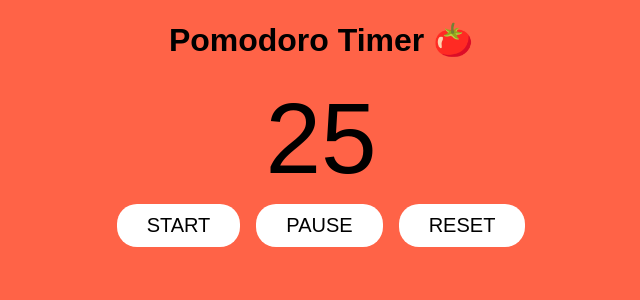
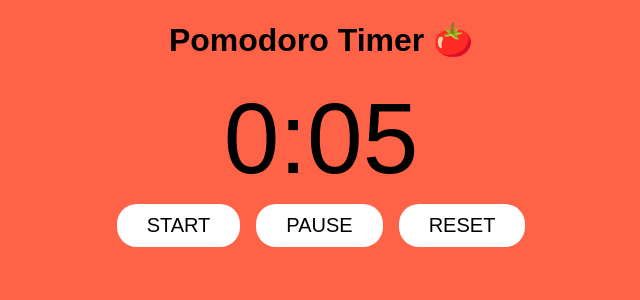
Before and after one commit to justinbansal/pomodoro, a React (Vite) app: page / in a window 1280 px wide. Shown: the top 300 px of the page, without its empty margins (319-959 px from the left). Built offline with nearby package versions, Linux system fonts and the light colour scheme.

Commit message:
Fix formatting of time and fix logic to prevent undefined time

```diff
--- a/src/TimeDisplay.jsx
+++ b/src/TimeDisplay.jsx
@@ -1,7 +1,14 @@
+import styled from "styled-components";
+
 function TimeDisplay({timeRemaining}) {
+  if (timeRemaining === undefined) return;
+  const minutes = Math.floor(timeRemaining / 60);
+  const seconds = timeRemaining - minutes * 60;
+  const formattedSeconds = seconds.toString().padStart(2, 0);
+
   return (
     <>
-      <span>{timeRemaining}</span>
+      <span>{minutes}:{formattedSeconds}</span>
     </>
   )
 }
--- a/src/Timer.jsx
+++ b/src/Timer.jsx
@@ -4,40 +4,38 @@ import TimeDisplay from "./TimeDisplay";
 import Button from "./Button";
 
 function Timer() {
-  const [time, setTime] = useState(25);
+  const [time, setTime] = useState(5);
   const [timer, setTimer] = useState('paused');
   const [timerId, setTimerId] = useState(null);
 
   function handleStart() {
     if (timer === 'running') return;
-    let timerId = setInterval(() => {
+    let intervalId = setInterval(() => {
       setTime(time => {
         if (time > 0) {
           return time - 1;
+        } else {
+          handlePause();
+          return time;
         }
       })
     }, 1000)
 
     setTimer('running');
-    setTimerId(timerId);
+    setTimerId(intervalId);
   }
 
   function handlePause() {
     setTimer('paused');
-
     clearInterval(timerId);
-
     setTimerId(null);
   }
 
   function handleReset() {
     setTimer('reset');
-
     clearInterval(timerId);
-
     setTimerId(null);
-
-    setTime(25);
+    setTime(5);
   }
 
   return (
```
